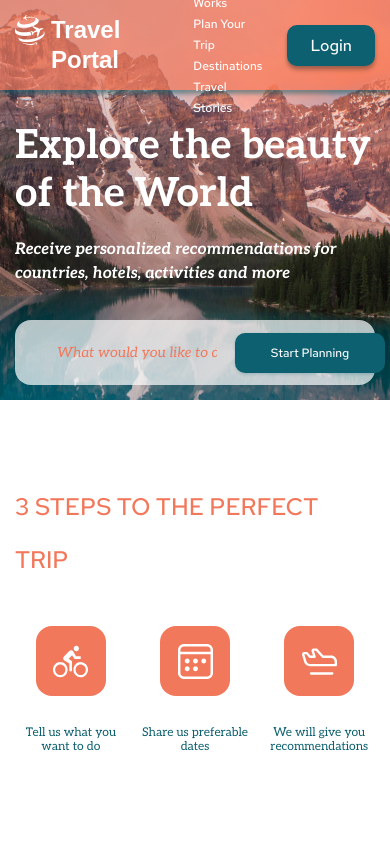
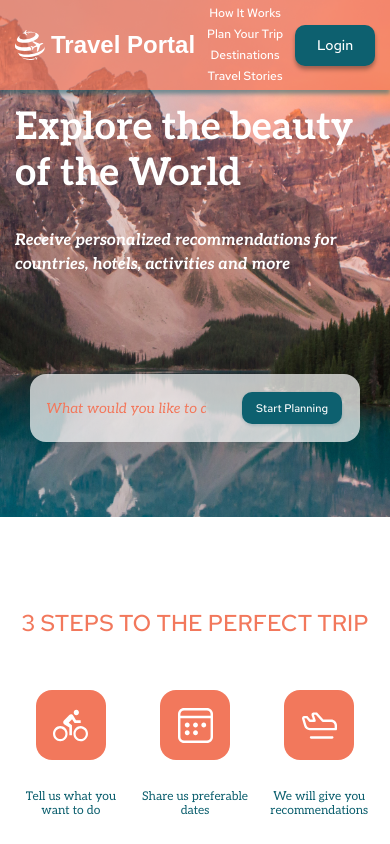
Before and after one commit to andreyfits/RS2022Q2PRE, a plain HTML site: page travel/index.html in a window 390 px wide. Shown: the top 844 px of the page. Drawn offline with Linux system fonts and the light colour scheme; a web font is replaced by a local one.

Commit message:
fix: change layout for header preview blocks and fix bugs

```diff
--- a/travel/index.html
+++ b/travel/index.html
@@ -39,7 +39,7 @@
 </header>
 <main>
     <div class="container main-container">
-        <section class="section preview-container">
+        <section class="preview-container">
             <div class="preview-wrapper">
                 <h1 class="preview-title" id="preview">Explore the beauty of the World</h1>
                 <p class="preview-text">Receive personalized recommendations for countries, hotels, activities and more</p>
--- a/travel/style.css
+++ b/travel/style.css
@@ -50,6 +50,16 @@ body {
     color: var(--color-white);
 }
 
+.container {
+    max-width: 1440px;
+    margin: 0 auto;
+    padding: 0 120px;
+}
+
+.section {
+    padding: 0 120px;
+}
+
 /*======================================== HEADER ========================================*/
 .header {
     position: relative;
@@ -61,12 +71,6 @@ body {
     box-shadow: 0 4px 4px rgba(13, 96, 111, 0.5);
 }
 
-.container {
-    max-width: 1440px;
-    margin: 0 auto;
-    padding: 0 120px;
-}
-
 .header-container {
     width: 100vw;
     display: flex;
@@ -76,7 +80,7 @@ body {
 
 .logo {
     display: flex;
-    justify-content: start;
+    justify-content: flex-start;
     gap: 6px;
     color: var(--color-white);
     cursor: pointer;
@@ -131,8 +135,8 @@ body {
 }
 
 .preview-btn {
-    min-width: 228px;
-    height: 59px;
+    padding: 14px 33px;
+    display: flex;
     font: var(--font-btn);
 }
 
@@ -151,23 +155,18 @@ button:hover {
 }
 
 /*======================================== PREVIEW ========================================*/
+
 .preview-container {
     margin-top: -90px;
     padding-top: 90px;
-    height: 765px;
     background: url("./assets/img/bg/header-bg.jpg") top center/cover no-repeat;
 }
 
-.section {
-    padding: 0 120px;
-}
-
 .preview-wrapper {
-    width: 892px;
+    padding: 32px 428px 254px 120px;
     display: flex;
     flex-flow: column;
     gap: 32px;
-    margin-top: 122px;
 }
 
 .preview-title {
@@ -180,8 +179,6 @@ button:hover {
 
 .preview-search {
     margin-top: 14px;
-    padding: 18px;
-    height: 95px;
     display: flex;
     justify-content: space-between;
     background: rgba(255, 255, 255, 0.7);
@@ -189,10 +186,14 @@ button:hover {
 }
 
 .preview-search input {
-    padding: 18px 18px 18px 24px;
+    margin-left: 41px;
     font: var(--font-placeholder);
     border: none;
     background: transparent;
+}
+
+.preview-search .preview-btn {
+    margin: 18px 18px 18px 0;
 }
 
 .preview-search input::placeholder {
@@ -216,8 +217,7 @@ button:hover {
 }
 
 .section-title {
-    display: flex;
-    justify-content: center;
+    text-align: center;
     text-transform: uppercase;
     font: var(--font-h2);
     color: var(--color-orange);
@@ -449,7 +449,6 @@ button:hover {
 /*======================================== MEDIA QUERIES ======================================== */
 @media screen and (max-width: 1439px) {
     .header-container,
-    .preview-container,
     .steps-container,
     .stories-container,
     .footer-container {
@@ -457,11 +456,11 @@ button:hover {
     }
 
     .nav-list {
-        margin: 0 25px;
+        margin-left: 0;
     }
 
     .preview-wrapper {
-        width: 100%;
+        padding: 40px;
     }
 
     .step-items {
@@ -550,6 +549,10 @@ button:hover {
         height: 50px;
         min-width: 195px;
     }
+
+    .footer-description {
+        font-size: 14px;
+    }
 }
 
 @media screen and (max-width: 640px) {
@@ -557,33 +560,33 @@ button:hover {
         font-size: 12px;
     }
 
-    .preview-container {
-        height: 400px;
+    .header-btn {
+        width: 80px;
+        font-size: 14px;
     }
 
     .preview-title {
-        font-size: 40px;
-        line-height: 48px;
+        font-size: 38px;
+        line-height: 46px;
     }
 
     .preview-wrapper {
-        gap: 20px;
+        padding: 15px;
     }
 
     .preview-search {
-        height: 65px;
-        align-items: center;
+        margin: 65px 15px 60px 15px;
     }
 
     .preview-search input {
+        margin-left: 16px;
         font-size: 14px;
         line-height: 17px;
     }
 
     .preview-btn {
-        min-width: 150px;
-        height: 40px;
-        font-size: 12px;
+        padding: 0 14px;
+        font-size: 11px;
     }
 
     .preview-text {
@@ -591,7 +594,7 @@ button:hover {
     }
 
     .section-title {
-        font-size: 24px;
+        font-size: 23px;
     }
 
     .site-name {
@@ -635,6 +638,7 @@ button:hover {
     }
 
     .footer-description {
-        font-size: 12px;
+        font-size: 10px;
+        line-height: 14px;
     }
 }
```
